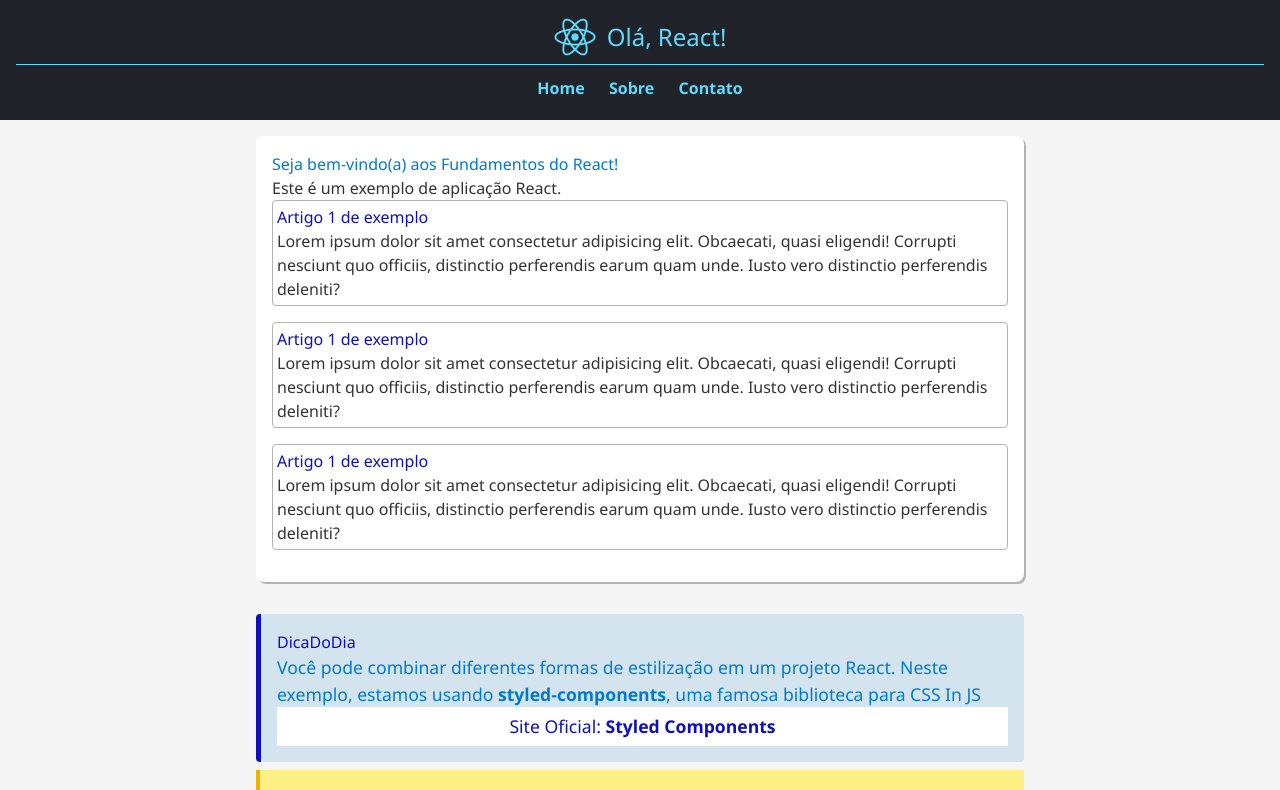
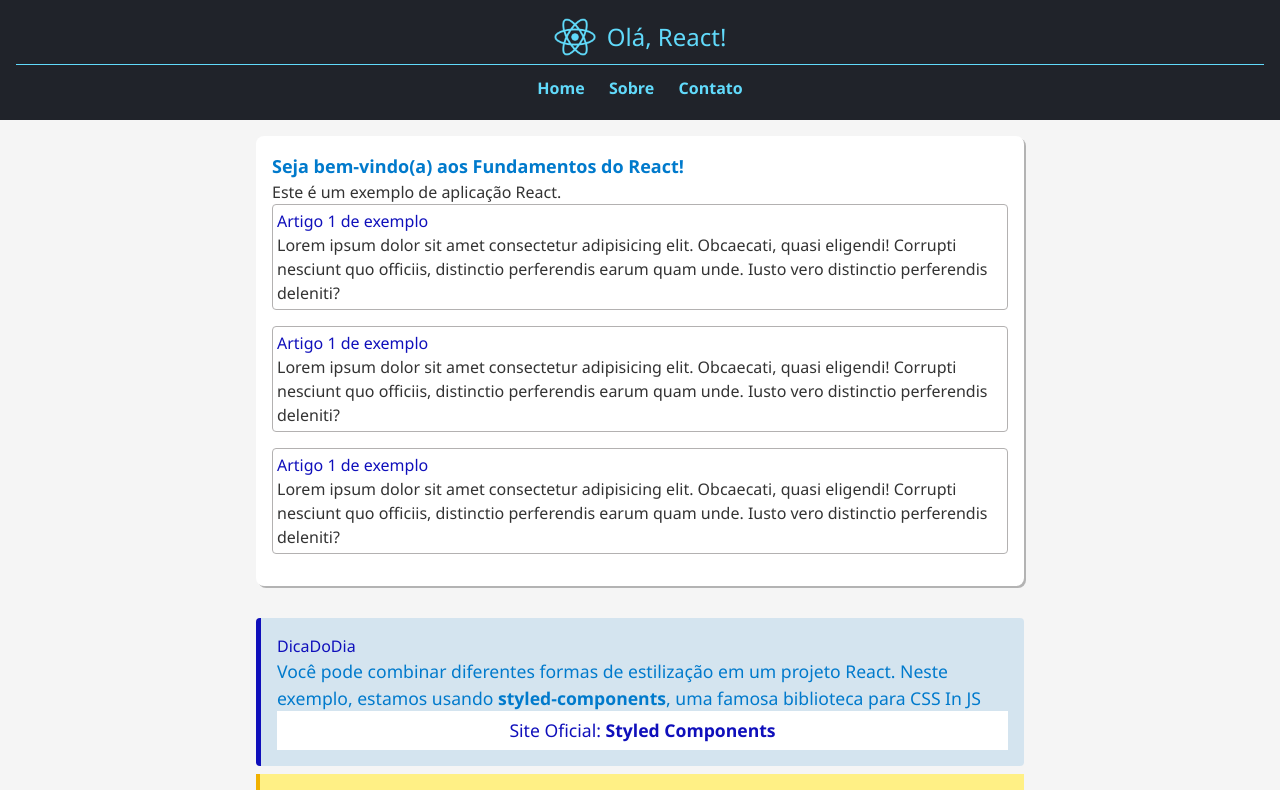
Before and after one commit to kellysabioni/react-fundamentos, a React (Vite) app: page / in a window 1280 px wide. Shown: the top 790 px of the page. Built offline with nearby package versions, Linux system fonts and the light colour scheme.

Commit message:
Cria componente Saudacao e importa

```diff
--- a/src/componentes/Conteudo/Conteudo.tsx
+++ b/src/componentes/Conteudo/Conteudo.tsx
@@ -2,6 +2,7 @@ import Artigo from "./Artigo/Artigo";
 import DicaDoDia from "./DicaDoDia/DicaDoDia";
 import styles from "./Conteudo.module.css";
 import AvisoImportante from "./AvisoImportante/AvisoImportante";
+import Saudacao from "./Saudacao";
 
 export default function Conteudo() {
   return (
@@ -10,7 +11,8 @@ export default function Conteudo() {
       <section
         className={`${styles.principal} ${styles.arredondada} ${styles.sombra}`}
       >
-        <h2>Seja bem-vindo(a) aos Fundamentos do React!</h2>
+        <Saudacao/>
+
         <p>Este é um exemplo de aplicação React.</p>
 
         <Artigo />
--- /dev/null
+++ b/src/componentes/Conteudo/Saudacao.tsx
@@ -0,0 +1,7 @@
+export default function Saudacao() {
+  return (
+    <h2 className="font-bold text-lg ">
+      Seja bem-vindo(a) aos Fundamentos do React!
+    </h2>
+  );
+}
```
